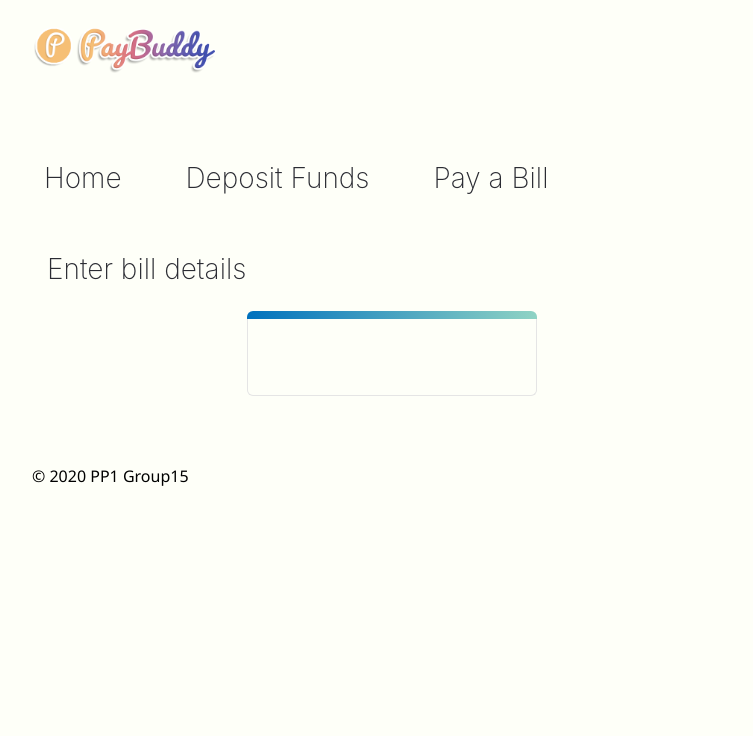
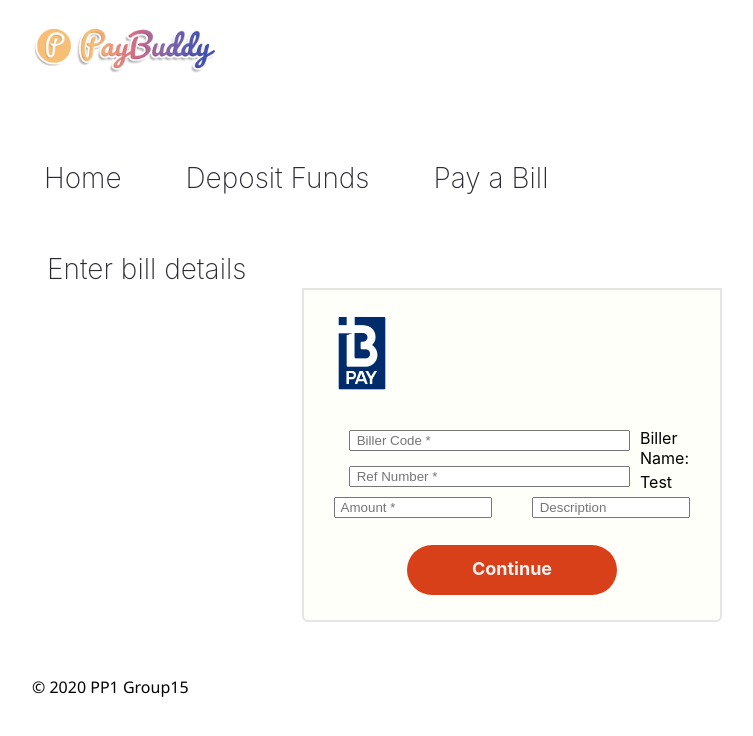
Before and after one commit to yewynwoon/PayBuddy, a React (Create React App) app in the folder paybuddy_v2/client/: page /PayBill in a window 1280 px wide. Shown: the top 736 px of the page, without its empty margins (128-881 px from the left). Built offline with nearby package versions, Linux system fonts and the light colour scheme; no server answers.

Commit message:
BPAY Frontend Complete
Backend not implemented

```diff
--- a/paybuddy_v2/client/src/App.css
+++ b/paybuddy_v2/client/src/App.css
@@ -132,7 +132,6 @@ ul {
 .rMY2T._2-iar {
   padding-right: 10px;
   padding-left: 10px;
-  background-color: ##f2f2f2;
   border-radius: 0 0 6px 6px;
   border-left: 1px solid #e5e5e5;
   border-right: 1px solid #e5e5e5;
--- a/paybuddy_v2/client/src/PayBill.jsx
+++ b/paybuddy_v2/client/src/PayBill.jsx
@@ -1,32 +1,108 @@
 import React from 'react';
 import './course.css';
 import './paybill.css'
+import BPayLogo from './img/bpay_logo.png';
+
+
 
 class PayBill extends React.Component {
 
     constructor(props) {
         super(props);
+
+
+
+
+
+/*
+        fetch('https://sandbox.api.bpaygroup.com.au/payments/v1/biller/959197')//OPTUS BPAY REFERENCE
+        .then((response) => {
+            return response.json();
+        })
+        .then((data) => {
+
+            console.log(data.pastTransactions);
+
+            this.setState({
+                ...this.state,
+                cust_acct_value: data.acctValue[0].account_value,
+                cust_transactions: data.pastTransactions
+            })
+
+            console.log(this.state.cust_transactions[0].deposit_id); */
+      //  });
     }
 
     render () {
+
+        fetch('https://api.bpaygroup.com.au/oauth/token', {
+            method: 'POST',
+            headers: {
+                'Authorization': 'Basic WU1xS0JOSmI3c2dtQXlJcDZjdkdtc0t5UkZObGpBWWo6RkQ5S0JPNWNXZnNBajV1cw=='
+            },
+            body: {
+                'client_id': 'YMqKBNJb7sgmAyIp6cvGmsKyRFNljAYj',
+                'grant_type': 'client_credentials'
+            },
+        })
+        .then((response) => {
+            return response.json();
+        })
+        .then((data) => {
+
+            console.log(data.pastTransactions);;
+        });
+
+        /* const curl = new (require( 'curl-request' ))();
+        curl.setHeaers(['Authorization: Basic WU1xS0JOSmI3c2dtQXlJcDZjdkdtc0t5UkZObGpBWWo6RkQ5S0JPNWNXZnNBajV1cw=='])
+            .setBody({
+                'client_id': 'YMqKBNJb7sgmAyIp6cvGmsKyRFNljAYj',
+                'grant_type': 'client_credentials'
+            })
+            .post('https://api.bpaygroup.com.au/oauth/token')
+            .then(({statusCode, body, headers}) => {
+                console.log(statusCode, body, headers)
+            }); */
+
         return (
                 <main id='cous'>
                     <div class="_3mYpM" id="header-id">
                         <h2 class="_00004">Enter bill details</h2>
                     </div>
-                    <li class="box">
-                        <div class="_1fm9z">
-                            <div class="_25xBd _2jWsC _2LHSO">
-                                <div class="_1GLWk" id="box-header-id"></div>
-                                <div class="rMY2T _3kqWw _2-iar" id="box-body-id">
-
-
+                    <div class="box">
+                        <div class="inner-box" id="box-body-id">
+                            <form>
+                                <div class='upper-inner-box'>
+                                    <div class="bpay bpay-logo"><img class="bpay-logo-img" src={BPayLogo} alt="paybuddy-logo"/></div>
+                                    <div class='bpay'>
+                                        <div class='bpay-payment-details'>
+                                            <div class='text-line'><input type="text" size='32' placeholder=' Biller Code *'/></div>
+                                            <div class='text-line'><input type="text" size='32' placeholder=' Ref Number *'/></div>
+                                        </div>
+                                    </div>
                                 </div>
-                            </div>
+                                <div class='middle-inner-box'>
+                                    <div class='biller-details'>
+                                        <div>Biller Name:</div>
+                                        <div class='biller-name'>{"Test"}</div>
+                                    </div>
+                                </div>
+                                <div class='middle-inner-box'>
+                                    <div class='payment-details'>
+                                        <input class='payment-amount-text-box' type="text" size='6' placeholder=' Amount *'/>
+                                        <input class='payment-dexcription-text-box'type="text" size='6' placeholder=' Description'/>
+                                    </div>
+                                </div>
+                                <div class='lower-inner-box'>
+                                    <button class="IzjkL _2Y_WL FiOTW continue-button" id="selection-1">
+                                        <span class="_2pjgR">Continue</span>
+                                    </button>
+                                </div>
+                            </form>
                         </div>
-                    </li>
+                    </div>
                 </main>
-        )
+        );
     }
 }
 
--- a/paybuddy_v2/client/src/course.css
+++ b/paybuddy_v2/client/src/course.css
@@ -2,8 +2,7 @@ body
 {
     max-width:1000px;
     margin: auto;
-background-color:#fefff8;
-
+    background-color:white;
 }
 
 header
@@ -158,14 +157,7 @@ input, select {
 
 
 
-.box  {
-    box-sizing: border-box;
-    display: flex;
-    width: 33.33333%;
-    padding: 15px;
-    margin-left: 200px;
-    text-align: -webkit-match-parent;
-}
+
 
 
 
--- a/paybuddy_v2/client/src/paybill.css
+++ b/paybuddy_v2/client/src/paybill.css
@@ -0,0 +1,103 @@
+.box  {
+  box-sizing: border-box;
+  display: flex;
+  display: flex;
+  flex-direction: column;
+  background-color: #fefff8;
+  display: flex;
+  position: relative;
+  min-width: 240px;
+  max-width: 600px;
+  height: 100%;
+  text-align: center;
+  display: -webkit-inline-box;
+  box-sizing: border-box;
+  font-family: -apple-system,
+  BlinkMacSystemFont,
+  'Segoe UI',
+  'Roboto',
+  'Oxygen',
+  'Ubuntu',
+  'Cantarell',
+  'Fira Sans',
+  'Droid Sans',
+  'Helvetica Neue',
+  sans-serif;
+}
+
+.inner-box {
+  width: 420px;
+  border-radius: 0 0 6px 6px;
+  border: 2px solid #e5e5e5;
+  box-sizing: border-box;
+  display: block;
+  background-color: inherit;
+  text-align: center;
+  overflow: auto;
+  padding: 15px;
+}
+
+.upper-inner-box {
+  height: 120px;
+}
+
+.bpay {
+  float: left;
+  box-sizing: border-box;
+  padding: 10px;
+}
+
+.bpay-logo {
+  width: 20%;
+  margin-left: 4px;
+}
+
+.bpay-logo-img {
+  width: 50px;
+}
+
+.bpay-payment-details {
+  margin-left: 20px;;
+}
+
+.text-line {
+  padding-top: 15px;
+}
+
+.middle-inner-box {
+  height: 60px;
+}
+
+.payment-details {
+  padding: 5px;
+}
+
+.payment-amount-text-box {
+  text-align: left;
+  width: 40%;
+  margin-right: 20px;
+}
+
+.payment-dexcription-text-box {
+  text-align: left;
+  width: 40%;
+  margin-left: 20px;
+}
+
+.lower-inner-box {
+  height: 60px;
+}
+
+.continue-button {
+  background-color: #d74019;
+}
+
+.biller-details {
+  text-align: left;
+  padding-top: 4px;
+  padding-left: 17px;
+}
+
+.biller-name {
+  padding-top: 5px;
+}
```
Also changed, not shown: paybuddy_v2/client/src/img/bpay_logo.png (added). Lines whose indentation alone changed are shown as unchanged.
